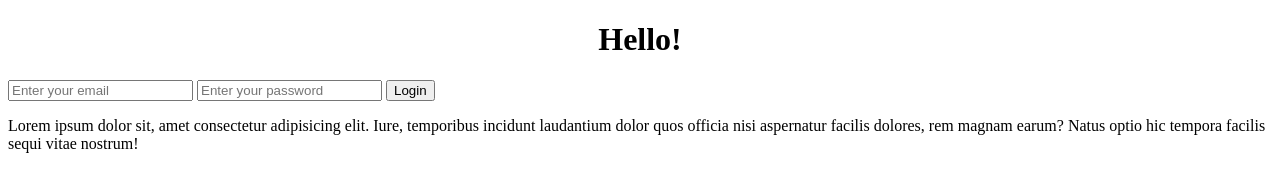
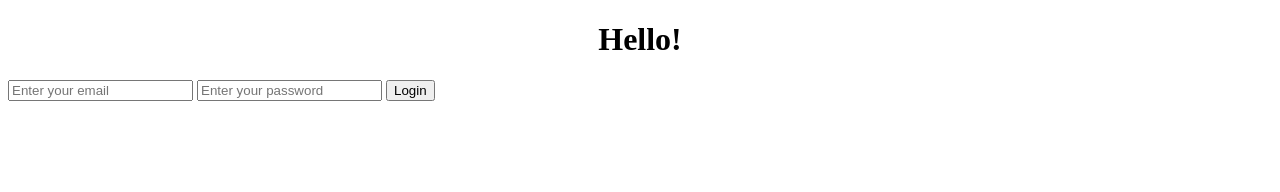
Before and after one commit to alessiamaschio/weather-app, a plain HTML site: page index.html in a window 1280 px wide. Drawn offline with Linux system fonts and the light colour scheme.

Commit message:
Revert "Add paragraph"
This reverts commit 6a69c62b6b900e6470e944bbeba616276b276de9.

```diff
--- a/index.html
+++ b/index.html
@@ -14,11 +14,6 @@
       <input type="password" placeholder="Enter your password" />
       <input type="submit" value="Login" />
     </form>
-    <p>
-      Lorem ipsum dolor sit, amet consectetur adipisicing elit. Iure, temporibus
-      incidunt laudantium dolor quos officia nisi aspernatur facilis dolores,
-      rem magnam earum? Natus optio hic tempora facilis sequi vitae nostrum!
-    </p>
     <script src="./src/index.js"></script>
   </body>
 </html>
```
